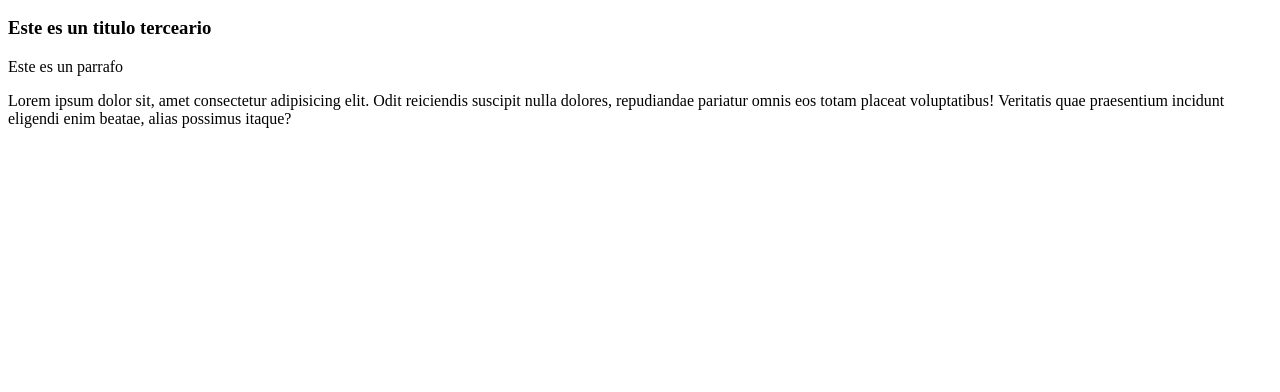
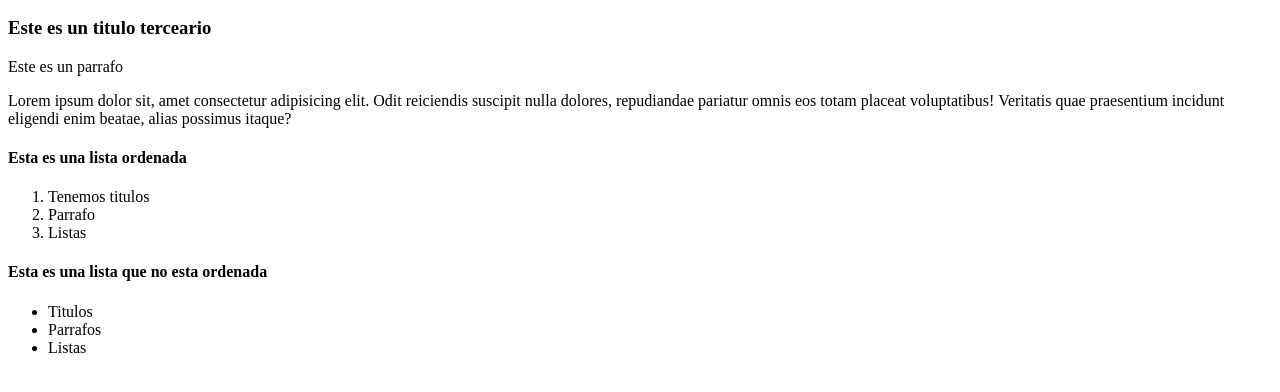
Before and after one commit to JossMz/HTML, a plain HTML site: page index.html in a window 1280 px wide. Shown: the part 110-502 px from the top of the page. Drawn offline with Linux system fonts and the light colour scheme.

Commit message:
List
Agregamos listas

```diff
--- a/index.html
+++ b/index.html
@@ -13,5 +13,17 @@
     <p>Lorem ipsum dolor sit, amet consectetur adipisicing elit. Odit reiciendis suscipit nulla dolores,
         repudiandae pariatur omnis eos totam placeat voluptatibus! Veritatis quae praesentium incidunt eligendi enim beatae,
         alias possimus itaque?</p>
+    <h4>Esta es una lista ordenada</h4>
+    <ol>
+        <li>Tenemos titulos</li>
+        <li>Parrafo</li>
+        <li>Listas</li>
+    </ol>
+    <h4>Esta es una lista que no esta ordenada</h4>
+    <ul>
+        <li>Titulos</li>
+        <li>Parrafos</li>
+        <li>Listas</li>
+    </ul>
 </body>
 </html>
```
